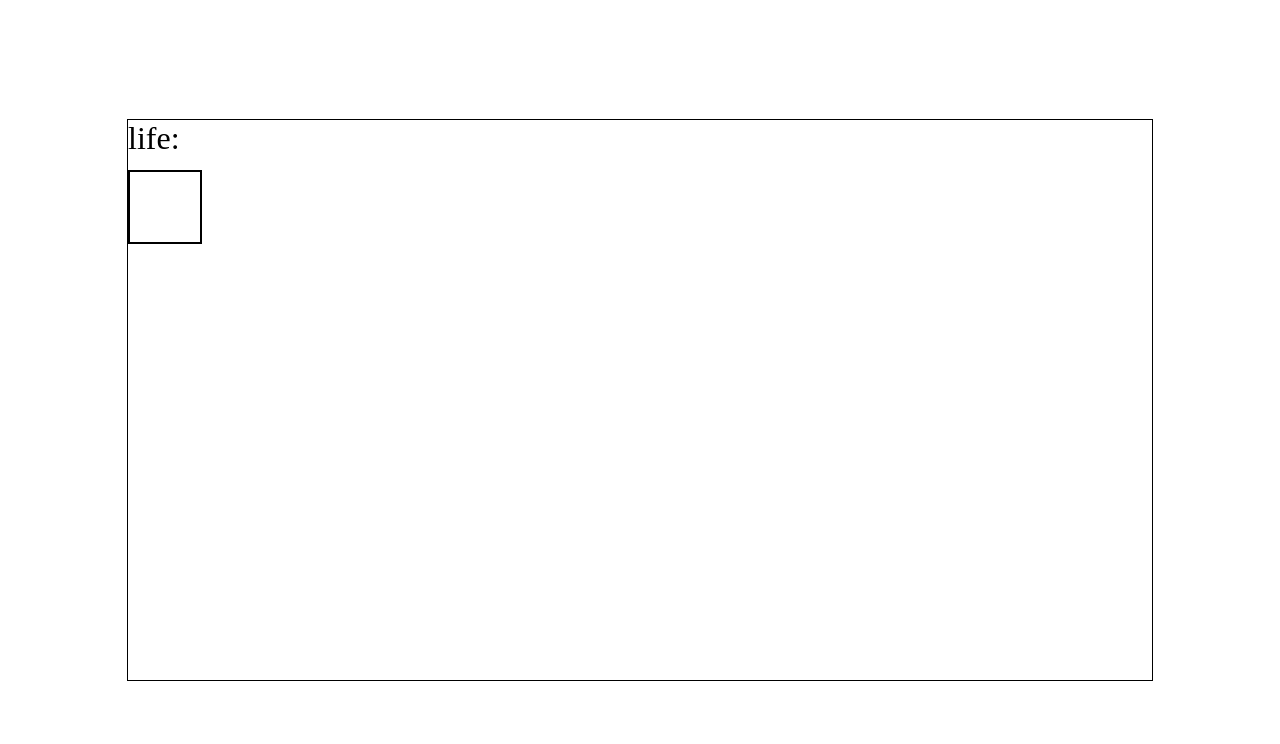
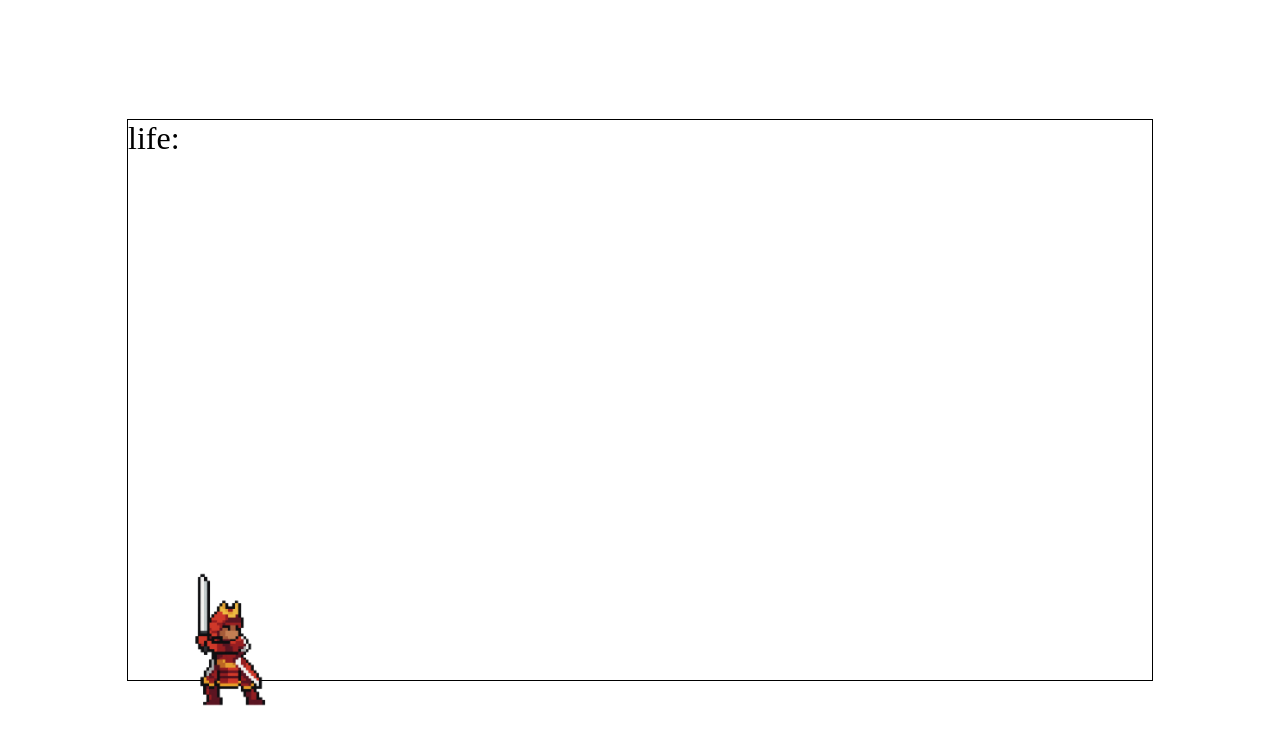
Before and after one commit to mrhmani/SHOGUN-The-Mongol-Invasion, a plain HTML site: page index.html in a window 1280 px wide. Both pictures are taken after a click on the button "Start Game". Drawn offline with Linux system fonts and the light colour scheme.

Commit message:
Added player image in the game screen

```diff
--- a/js/player.js
+++ b/js/player.js
@@ -2,17 +2,21 @@ class Player {
   constructor() {
     this.gameScreen = document.querySelector(".game-screen");
     this.element = document.createElement("div");
-    this.x = 0;
-    this.y = 50;
-    this.width = 70;
-    this.height = 70;
+    this.x = 50;
+    this.y = 450;
+    this.width = 100;
+    this.height = 150;
+    this.image = "./assets/redsamurai.png"
 
     this.element.style.position = "absolute";
-    this.element.style.border = "2px solid black"
     this.element.style.width = `${this.width}px`;
     this.element.style.height = `${this.height}px`;
     this.element.style.top = `${this.y}px`;
     this.element.style.left = `${this.x}px`;
+    this.element.style.backgroundImage = `url("${this.image}")`
+    this.element.style.backgroundPosition = `center`
+    this.element.style.backgroundSize = `cover`
+
 
     this.gameScreen.appendChild(this.element);
   }
```
Also changed, not shown: assets/redsamurai.png (added), index.html (line endings or trailing spaces), 1 other file.
